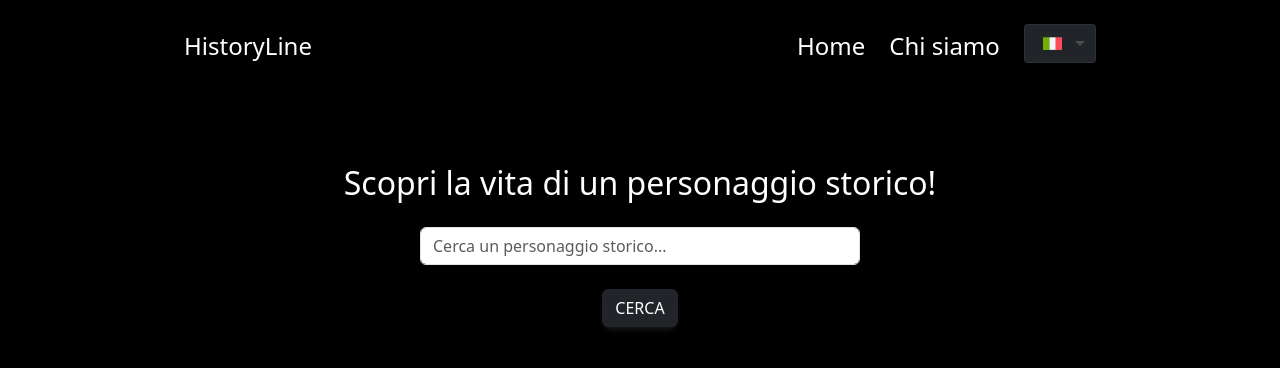
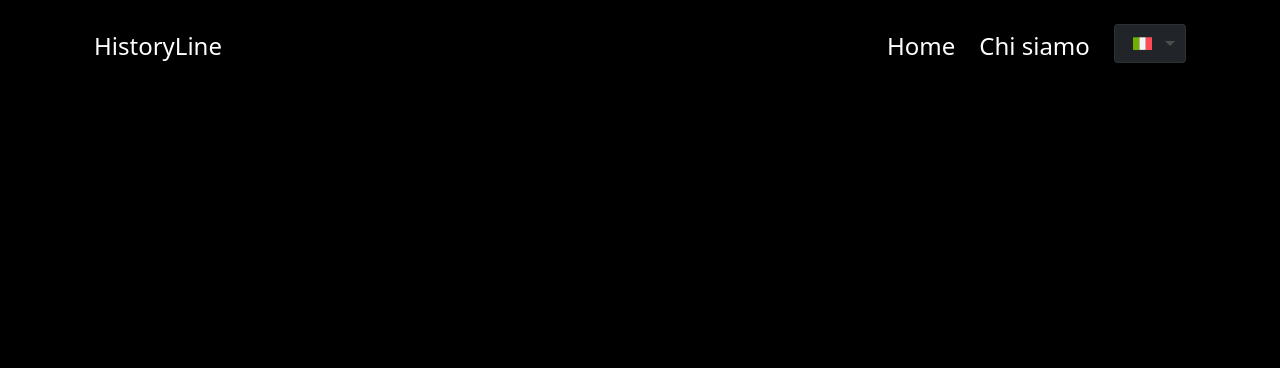
Before and after one commit to SimoneCampisi0/HistoryLine_1, a React (Vite) app: page /about in a window 1280 px wide. Shown: the top 368 px of the page. Built offline with nearby package versions, Linux system fonts and the light colour scheme.

Commit message:
aggiunto react-router-dom. TODO: -completare pagina about -aggiungere componente esterno o localStorage per salvare i dati di sessione (lingua selezionata, ecc)

```diff
--- a/package.json
+++ b/package.json
@@ -17,7 +17,8 @@
     "react": "^18.2.0",
     "react-bootstrap": "^2.10.9",
     "react-dom": "^18.2.0",
-    "react-flags-select": "^2.4.0"
+    "react-flags-select": "^2.4.0",
+    "react-router-dom": "^7.6.2"
   },
   "devDependencies": {
     "@eslint/js": "^9.19.0",
--- a/src/App.jsx
+++ b/src/App.jsx
@@ -1,21 +1,18 @@
 import './App.css'
-import Menu from "./components/Menu.jsx";
-import Search from "./components/Search/Search.jsx";
-import Timeline from "./components/Timeline/Timeline.jsx";
-import {useState} from "react";
+import { Routes, Route } from 'react-router-dom';
+import Home from "./pages/Home.jsx";
+import About from "./pages/About.jsx";
+
 
 function App() {
-    const [resultEvents, setResultEvent] = useState(null);
-    const [language, setLanguage] = useState('italian');
-    return (<>
-            <div className="w-100 min-vh-100 bg-black">
-                <div className="w-75 mx-auto">
-                    <Menu language={language} setLanguage={setLanguage}/>
-                    <Search language={language} resultEvents={resultEvents} setResultEvent={setResultEvent}/>
-                    {resultEvents && resultEvents.events.length > 0 && <Timeline language={language} resultEvents={resultEvents}/>}
-                </div>
-            </div>
-        </>)
+    return (
+        <>
+            <Routes>
+                <Route path="/" element={<Home />} />
+                <Route path="/about" element={<About />} />
+            </Routes>
+        </>
+    )
 }
 
 export default App;
--- a/src/components/Menu.jsx
+++ b/src/components/Menu.jsx
@@ -2,8 +2,9 @@ import './Menu.css'
 import PropTypes from "prop-types";
 import {useState} from "react";
 import ReactFlagsSelect from "react-flags-select";
+import {useNavigate} from "react-router-dom";
 function Menu({ language, setLanguage }) {
-
+    const navigate = useNavigate();
     const [languageSelected, setLanguageSelected] = useState("IT");
 
     function onChangeLanguage(code) {
@@ -18,6 +19,10 @@ function Menu({ language, setLanguage }) {
         }
     }
 
+    function goTo(path) {
+        navigate(path);
+    }
+
     return (
         <>
             <div className="container d-flex flex-row justify-content-between align-items-center p-4 text-white h4">
@@ -26,14 +31,14 @@ function Menu({ language, setLanguage }) {
                     <div className="d-none d-md-flex flex-row gap-4">
                         {language === 'italian' &&
                             <>
-                                <div role="button">Home</div>
-                                <div role="button">Chi siamo</div>
+                                <div onClick={() => goTo('/')} role="button">Home</div>
+                                <div onClick={() => goTo('/about')} role="button">Chi siamo</div>
                             </>
                         }
                         {language === 'english' &&
                             <>
-                                <div role="button">Home</div>
-                                <div role="button">About</div>
+                                <div onClick={() => goTo('/')} role="button">Home</div>
+                                <div onClick={() => goTo('/about')} role="button">About</div>
                             </>
                         }
                     </div>
@@ -58,6 +63,7 @@ function Menu({ language, setLanguage }) {
 
 Menu.propTypes = {
     language: PropTypes.string.isRequired,
+    setLanguage: PropTypes.func.isRequired,
 }
 
 export default Menu;
--- a/src/components/Search/Search.jsx
+++ b/src/components/Search/Search.jsx
@@ -3,7 +3,7 @@ import {getCharactersEvent, getSuggestCharacters} from "../../services/Character
 import './Search.css';
 import PropTypes from "prop-types";
 
-function Search({ language, resultEvents, setResultEvent}) {
+function Search({ language, setResultEvent}) {
     const [searchedParams, setSearchedParams] = useState({
         text: '',
         origin: '',
@@ -108,9 +108,9 @@ function Search({ language, resultEvents, setResultEvent}) {
             const response = await getCharactersEventList(req);
             console.log("charactersEventList: ", response);
             setResultEvent({
-                characterName: req.result,
+                characterName: response.characterName,
                 link: req.link,
-                events: response
+                events: response.characterEventDTOS
             });
         } catch (err) {
             console.error(err);
@@ -243,11 +243,7 @@ function Search({ language, resultEvents, setResultEvent}) {
 }
 
 Search.propTypes = {
-    resultEvents: PropTypes.shape({
-        characterName: PropTypes.string,
-        link: PropTypes.string,
-        events: PropTypes.array.isRequired,
-    }),
+    language: PropTypes.string.isRequired,
     setResultEvent: PropTypes.func.isRequired,
 }
 
--- a/src/main.jsx
+++ b/src/main.jsx
@@ -6,9 +6,12 @@ import "@fortawesome/fontawesome-free/css/all.min.css";
 import 'bootstrap/dist/css/bootstrap.min.css';
 import 'bootstrap/dist/js/bootstrap.bundle.min.js';  // contiene anche Popper.js
 import App from './App.jsx'
+import { BrowserRouter } from "react-router-dom";
 
 createRoot(document.getElementById('root')).render(
   <StrictMode>
-    <App />
+    <BrowserRouter>
+        <App />
+    </BrowserRouter>
   </StrictMode>,
 )
--- /dev/null
+++ b/src/pages/About.jsx
@@ -0,0 +1,16 @@
+import {useState} from "react";
+import Menu from "../components/Menu.jsx";
+
+function About() {
+    const [language, setLanguage] = useState('italian');
+
+
+    return (
+        <>
+            <div className="w-100 min-vh-100 bg-black">
+                <Menu language={language} setLanguage={setLanguage}/>
+            </div>
+        </>
+    )
+}
+export default About;
--- /dev/null
+++ b/src/pages/Home.jsx
@@ -0,0 +1,19 @@
+import {useState} from "react";
+import Menu from "../components/Menu.jsx";
+import Search from "../components/Search/Search.jsx";
+import Timeline from "../components/Timeline/Timeline.jsx";
+
+function Home () {
+    const [resultEvents, setResultEvent] = useState(null);
+    const [language, setLanguage] = useState('italian');
+    return (<>
+        <div className="w-100 min-vh-100 bg-black">
+            <div className="w-75 mx-auto">
+                <Menu language={language} setLanguage={setLanguage}/>
+                <Search language={language} resultEvents={resultEvents} setResultEvent={setResultEvent}/>
+                {resultEvents && resultEvents.events.length > 0 && <Timeline language={language} resultEvents={resultEvents}/>}
+            </div>
+        </div>
+    </>)
+}
+export default Home;
```
